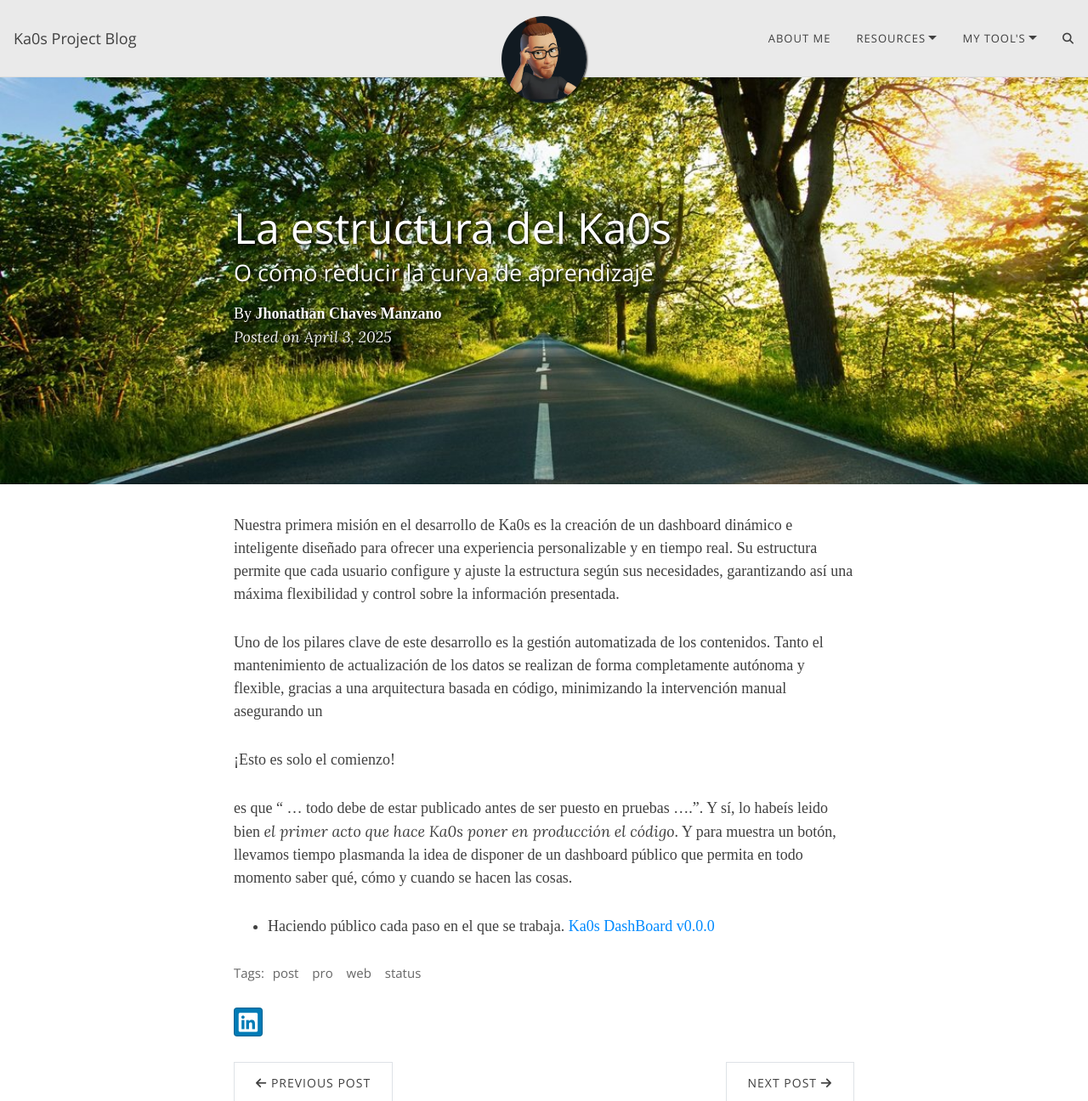
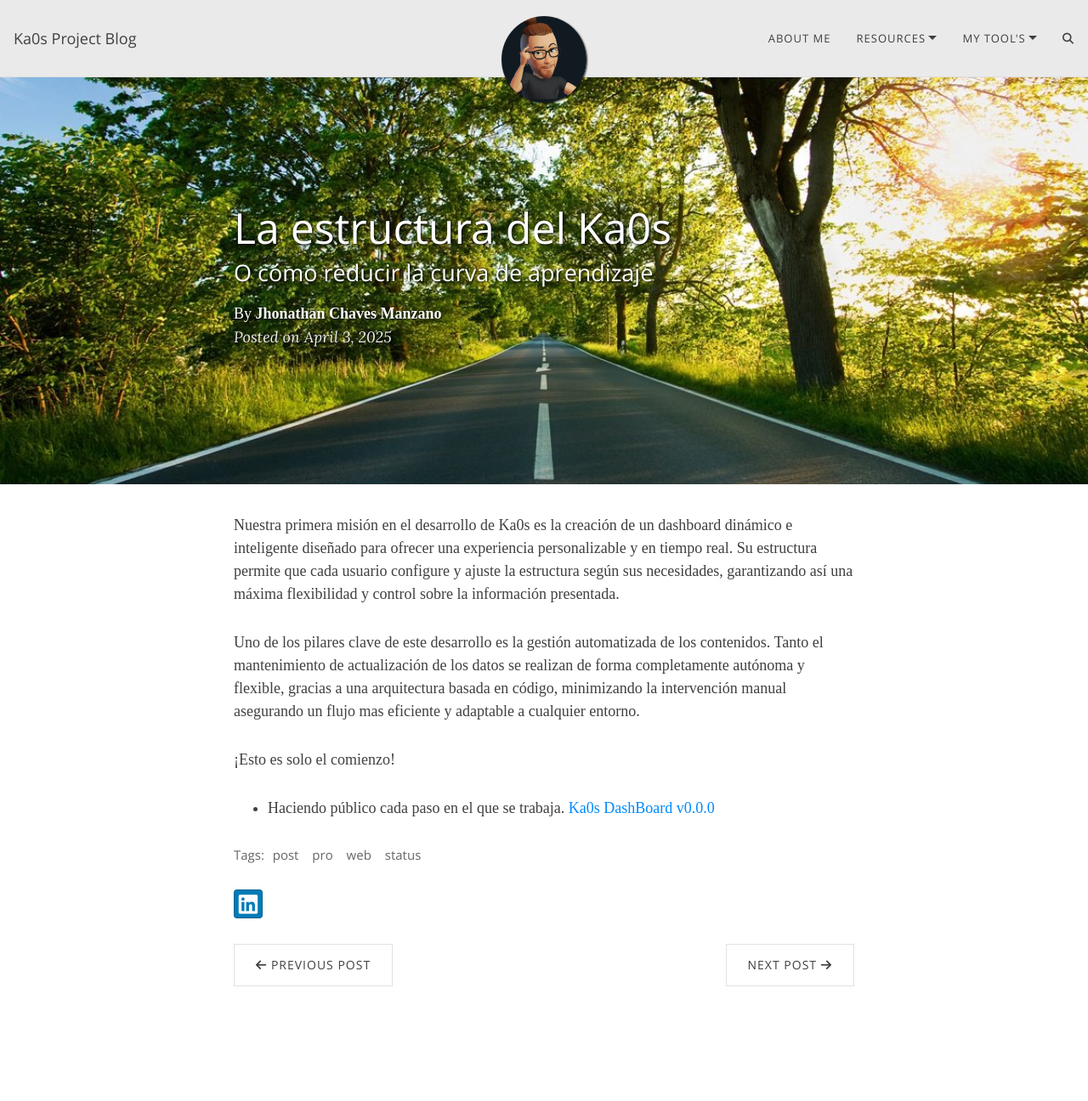
Before and after one commit to Ka0s-Klaus/ka0s.github.io, a Jekyll site: the page built from _posts/2025-04-3-la-estructura-de-ka0s.md, in a window 1280 px wide and 1400 px high, cut to the strip 0-1296 px from the top of the window. Shown: the whole strip at 85% size. Built offline with Jekyll 4.4.1, drawn with Linux system fonts in a browser that asks for light colours; comment, search, counter and statistics services are not loaded.

Commit message:
Update 2025-04-3-la-estructura-de-ka0s.md

```diff
--- a/_posts/2025-04-3-la-estructura-de-ka0s.md
+++ b/_posts/2025-04-3-la-estructura-de-ka0s.md
@@ -11,11 +11,9 @@ author: Jhonathan Chaves Manzano
 
 Nuestra primera misión en el desarrollo de Ka0s es la creación de un dashboard dinámico e inteligente diseñado para ofrecer una experiencia personalizable y en tiempo real. Su estructura permite que cada usuario configure y ajuste la estructura según sus necesidades, garantizando así una máxima flexibilidad y control sobre la información presentada.
 
-Uno de los pilares clave de este desarrollo es la gestión automatizada de los contenidos. Tanto el mantenimiento de actualización de los datos se realizan de forma completamente autónoma y flexible, gracias a una arquitectura basada en código, minimizando la intervención manual asegurando un
+Uno de los pilares clave de este desarrollo es la gestión automatizada de los contenidos. Tanto el mantenimiento de actualización de los datos se realizan de forma completamente autónoma y flexible, gracias a una arquitectura basada en código, minimizando la intervención manual asegurando un flujo mas eficiente y adaptable a cualquier entorno.
 
 ¡Esto es solo el comienzo!
 
-es que " ... todo debe de estar publicado antes de ser puesto en pruebas ....". Y sí, lo habeís leido bien *el primer acto que hace Ka0s poner en producción el código*. Y para muestra un botón, llevamos tiempo plasmanda la idea de disponer de un dashboard público que permita en todo momento saber qué, cómo y cuando se hacen las cosas.
-
 - Haciendo público cada paso en el que se trabaja.
 [Ka0s DashBoard v0.0.0](https://www.ka0s.io/dashboard/Index.html)
```
